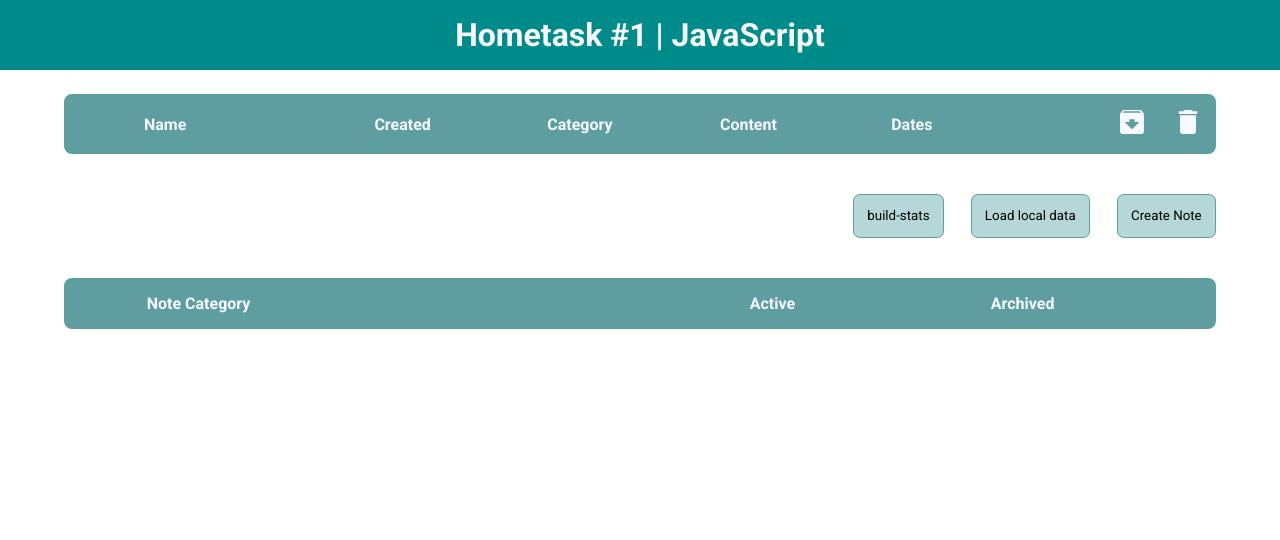
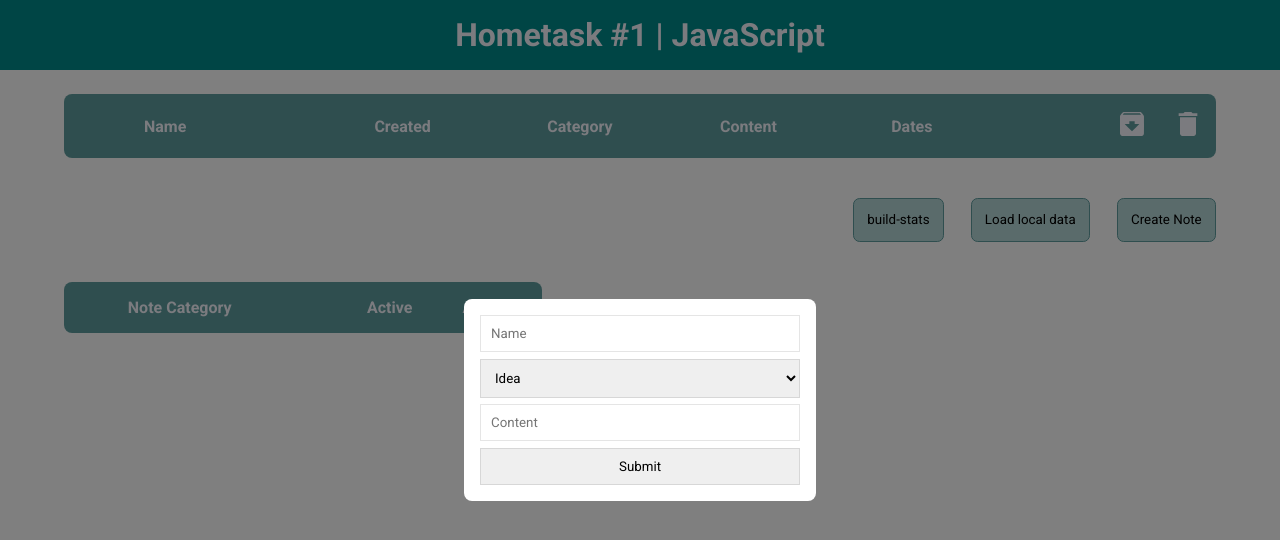
Before and after one commit to bobbyray1005/CourseOfReactAndNodeTask1, a plain HTML site: page index.html in a window 1280 px wide. Both pictures are taken after a click on the button "Create Note". Drawn offline with Linux system fonts and the light colour scheme.

Commit message:
added styles for forms and its wrapper created function with regexp to find dates in text

```diff
--- a/index.html
+++ b/index.html
@@ -40,7 +40,7 @@
         <table>
             <thead>
                 <tr>
-                    <th class="category-icon">&nbsp;</th>
+                    <th class="stats-icon">&nbsp;</th>
                     <th class="category2">Note Category</th>
                     <th class="active">Active</th>
                     <th class="archived">Archived</th>
--- a/scripts/HTMLBuilder.js
+++ b/scripts/HTMLBuilder.js
@@ -1,4 +1,5 @@
 import { notes, categories, icons } from './data.js';
+import { makeID, getDatesFromText } from "./functions.js";
 // import { makeID } from "./functions";
 
 let statisticsTable = document.getElementById('stats-table'),
@@ -20,15 +21,34 @@ function buildForm(name, created, category, content){
 
     form.innerHTML = `
         <input type="text" name="name" value="${typeof name === "string"? name : ''}" placeholder="Name">
-        <input type="date" name="date" value="${created}">
+<!--        <input type="date" name="date" value="${created}">-->
         <select name="categories">
-        ` + categories.map(c => `<option value="${c}">${c}</option>`) + `
+        ` + Object.keys(categories).map(c => `<option value="${c}">${c}</option>`) + `
         </select>
         <input type="text" name="content" value="${content? content : ''}" placeholder="Content">
-        <button type="submit" >Submit</button>
+        <input type="submit" value="Submit">
     `;
 
-    document.body.append(form);
+    form.onsubmit = (event)=>{
+        event.preventDefault();
+
+        createNote({
+            id: makeID(10),
+            name: event.target.name.value,
+            created: new Date(),
+            category: event.target.categories.value,
+            content: event.target.content.value,
+            dates: getDatesFromText(event.target.content.value),
+            archived: false
+        });
+    };
+
+
+    let wrapperDiv = document.createElement('div');
+    wrapperDiv.className = 'wrapper-div';
+    wrapperDiv.append(form);
+
+    document.body.append(wrapperDiv);
 }
 
 //Note function
@@ -94,7 +114,7 @@ function buildStatisticTable(){
 function buildStatTr(category, active, total){
     return `
         <tr>
-            <td className="category-icon">${ categories[category] }</td>
+            <td className="category-icon stats-icon">${ categories[category] }</td>
             <td className="category2">${ category }</td>
             <td className="active">${ active }</td>
             <td className="archived">${ total-active }</td>
--- a/scripts/functions.js
+++ b/scripts/functions.js
@@ -7,3 +7,10 @@ export function makeID (length) {
 
     return result;
 }
+export function getDatesFromText(text){
+    let results = text.match(/[0-9]{1,2}([\-\/ \.])[0-9]{1,2}([\-\/ \.])((19)|(20))[0-9]{2}/g);
+
+    if (results.length)
+        return results;
+    return;
+}
--- a/styles/form-styles.css
+++ b/styles/form-styles.css
@@ -12,3 +12,38 @@
     background-color: #b6d7d7;
     border: 1px solid cadetblue;
 }
+.wrapper-div{
+    position: absolute;
+    top: 0;
+    left: 0;
+    height: 100vh;
+    width: 100vw;
+    display: flex;
+    flex-direction: column;
+    justify-content: center;
+    align-items: center;
+    box-sizing: border-box;
+    background-color: rgba(0,0,0,0.5);
+}
+form *{
+    box-sizing: border-box;
+    border: 1px solid rgba(0,0,0,0.1);
+}
+form{
+    width: 20em;
+    display: flex;
+    flex-direction: column;
+    justify-content: center;
+    align-items: center;
+    background-color: white;
+    border-radius: 0.5em;
+    padding: 1em;
+}
+form > *:not(:last-child){
+    margin-bottom: 0.5em;
+}
+input, select{
+    width: 100%;
+    padding: 10px;
+
+}
--- a/styles/table-styles.css
+++ b/styles/table-styles.css
@@ -34,6 +34,18 @@ tr td:last-child, tr th:last-child{
     /*min-width: 1.5em;*/
     min-width: 2em;
 }
+.stats-icon td {
+    width: 4%;
+    /*fill: ghostwhite;*/
+    min-width: 1.5em;
+    min-height: 1.5em;
+    max-width: 3em;
+}
+.stats-icon svg{
+    width: 2em;
+    height: 2em;
+    min-width: 3em;
+}
 .name{
     width: 20%;
     /*min-width: 20%;*/
@@ -62,6 +74,12 @@ tr td:last-child, tr th:last-child{
 .active, .archived{
     width: 20%;
 }
+.category-icon, svg{
+    width: 2em;
+    height: 2em;
+    max-width: 2em;
+    max-height: 2em;
+}
 @media screen and (max-width: 800px) {
     .created, .dates{
         display: none;
```
